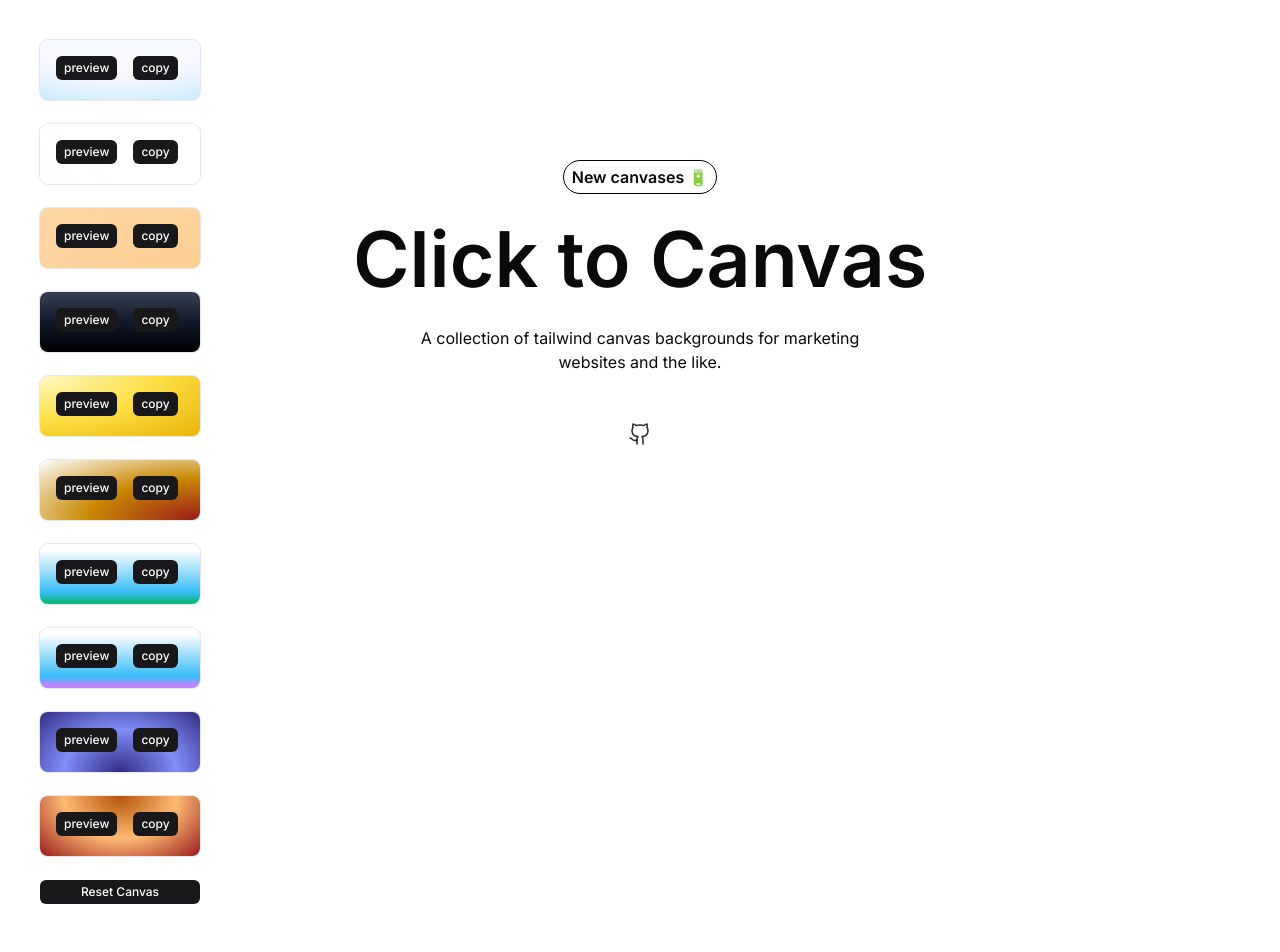
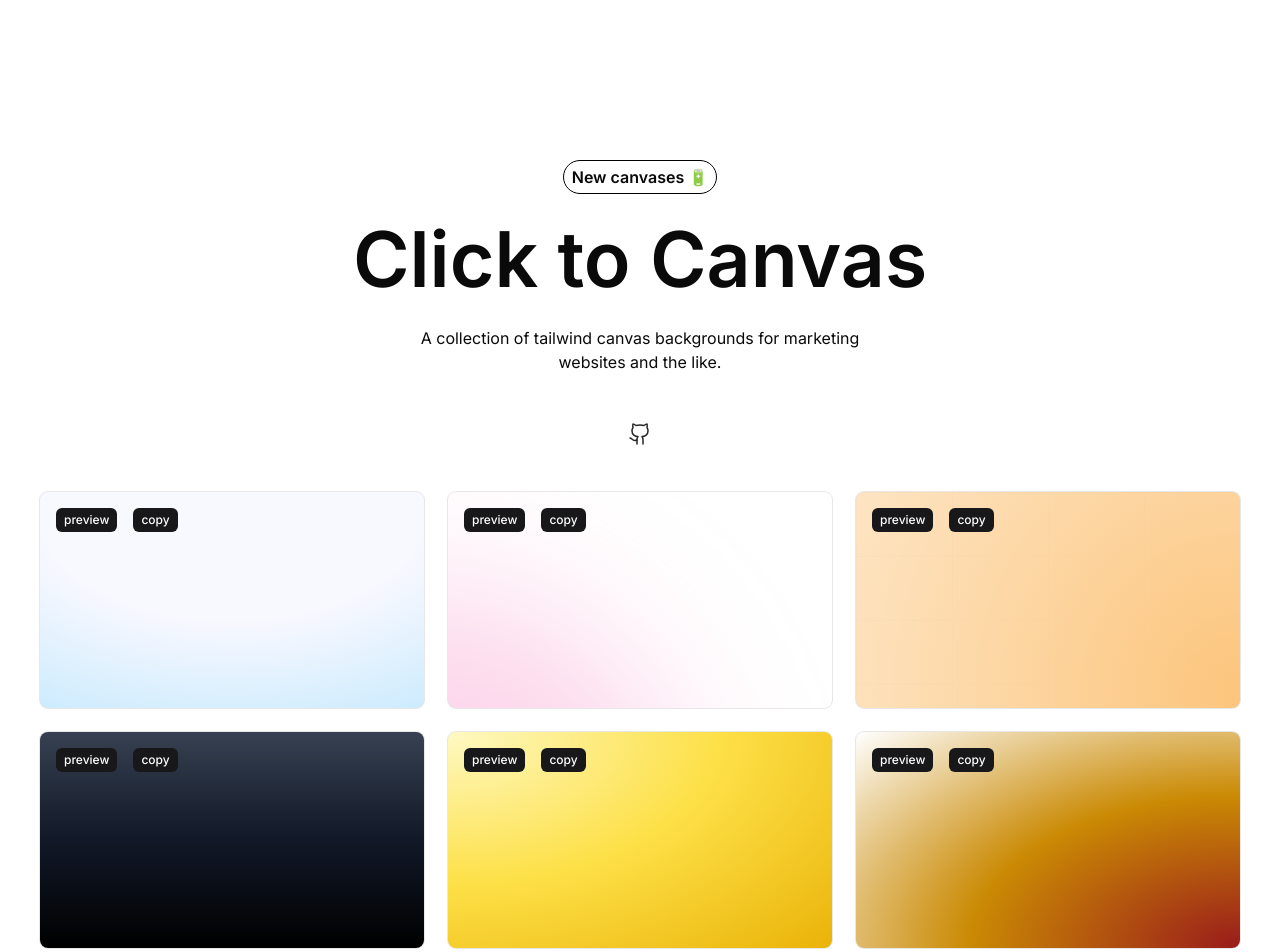
Before and after one commit to Ba-Zen/click-to-canvas, a Next.js app: page / in a window 1280 px wide. Shown: the top 952 px of the page. Before the commit the page ends 904 px from the top, so only its background shows below. Built offline with nearby package versions, Linux system fonts and the light colour scheme.

Commit message:
style edits

```diff
--- a/app/components/controls.tsx
+++ b/app/components/controls.tsx
@@ -19,12 +19,12 @@ const Controls: React.FC<ControlProps> = ({
     const code = ReactDOMServer.renderToString(children);
 
     navigator.clipboard.writeText(code);
-    toast.success('Copied');
+    toast.success('Copied to the clipboard');
   };
 
   return (
     <>
-      <div className="relative min-h-[60px] w-40 overflow-hidden rounded-lg ring-1 ring-zinc-900/10">
+      <div className="relative aspect-video overflow-hidden rounded-lg ring-1 ring-zinc-900/10">
         <div className="absolute left-4 top-4 z-10 cursor-pointer">
           <div className="flex flex-row gap-4">
             <div
--- a/app/page.tsx
+++ b/app/page.tsx
@@ -16,33 +16,13 @@ export default function Home() {
 
   return (
     <>
-      <Toaster />
+      <Toaster richColors />
       <div className={`${theme}`}>
+        <div className="fixed inset-0 h-full w-full -z-10">
           <div>{preview ? preview : null}</div>
-        <div className="overflow-hidden absolute top-0 left-0">
-          <div className="grid grid-cols-1 gap-y-6 px-4 pt-10 md:px-10">
-            {CANVAS_LIST.map((canvas, i) => {
-              return (
-                <Controls
-                  key={i}
-                  setPreview={setPreview}
-                  theme={canvas.theme}
-                  setTheme={setTheme}
-                >
-                  {canvas.component}
-                </Controls>
-              );
-            })}
-            <div
-              onClick={resetCanvas}
-              className="rounded-md w-full text-center bg-zinc-900 px-2 py-1 text-xs font-medium text-white cursor-pointer"
-            >
-              Reset Canvas
         </div>
-          </div>
-        </div>
-
-        <div className="relative h-screen hidden md:flex flex-col mx-auto w-full items-end lg:items-center pt-40 max-w-6xl px-8">
+        <div className="pb-12">
+          <div className="relative hidden md:flex flex-col mx-auto w-full items-end lg:items-center pt-40 max-w-6xl px-8">
             <div className="flex flex-col gap-y-12">
               <div className="border border-black dark:border-zinc-200 rounded-full w-fit mx-auto font-semibold px-2 py-1 dark:text-zinc-400">
                 New canvases 🔋
@@ -51,8 +31,8 @@ export default function Home() {
                 Click to Canvas
               </h1>
               <p className="dark:text-zinc-400 max-w-md text-center mx-auto">
-              A collection of tailwind canvas backgrounds for marketing websites
-              and the like.
+                A collection of tailwind canvas backgrounds for marketing
+                websites and the like.
               </p>
               <div className="mx-auto">
                 <a
@@ -69,6 +49,27 @@ export default function Home() {
               </div>
             </div>
           </div>
+          <div className="grid grid-cols-1 lg:grid-cols-3 gap-6 px-4 pt-10 md:px-10">
+            {CANVAS_LIST.map((canvas, i) => {
+              return (
+                <Controls
+                  key={i}
+                  setPreview={setPreview}
+                  theme={canvas.theme}
+                  setTheme={setTheme}
+                >
+                  {canvas.component}
+                </Controls>
+              );
+            })}
+          </div>
+          <div
+            onClick={resetCanvas}
+            className="rounded-full w-fit mx-auto text-center bg-zinc-900 px-4 py-6 mt-24 text-lg font-medium text-white cursor-pointer"
+          >
+            Reset Canvas
+          </div>
+        </div>
       </div>
     </>
   );
```
Lines whose indentation alone changed are shown as unchanged.
